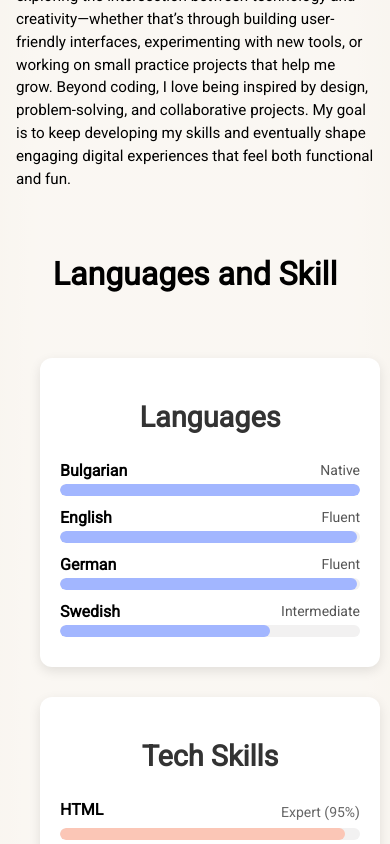
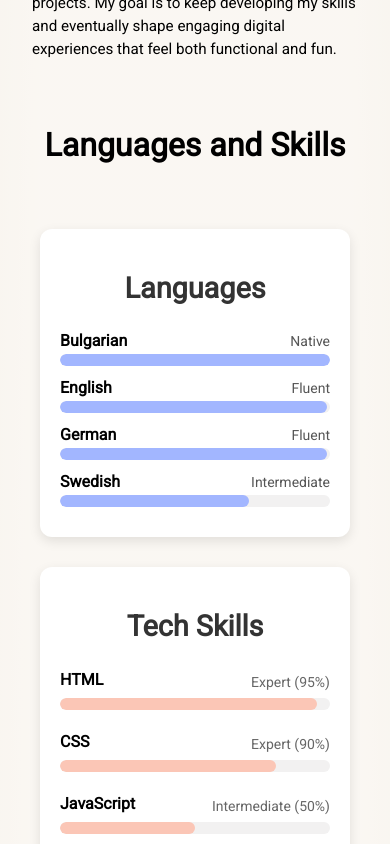
Before and after one commit to monika-hyperisland/Personal-page, a plain HTML site: page index.html in a window 390 px wide. Shown: the part 800-1644 px from the top of the page. Drawn offline with Linux system fonts and the light colour scheme.

Commit message:
fix resposive layout

```diff
--- a/index.html
+++ b/index.html
@@ -7,7 +7,6 @@
     <meta name="viewport" content="width=device-width, initial-scale=1.0">
     <link rel="stylesheet" href="./style.css">
     <link href="https://fonts.googleapis.com/css2?family=Roboto&display=swap" rel="stylesheet">
-
 
     <title>MonikaKolev</title>
 </head>
@@ -28,7 +27,9 @@
         <div class="line"></div>
         <section id="about" class="about">
             <div class="profile">
+                <div class="profile-img-container">
                 <img src="images/me.png" class="circle-img" alt="Profile Picture">
+                </div>
                 <div class="location">
                     <svg xmlns="http://www.w3.org/2000/svg" class="icon" viewBox="0 0 24 24" fill="currentColor">
                         <path
@@ -58,7 +59,7 @@
         </section>
 
         <section class="skills-section">
-            <div class="ls">Languages and Skill</div>
+            <div class="ls">Languages and Skills</div>
             <div class="tables">
                 <div class="languages-wrapper">
                     <h2>Languages</h2>
@@ -106,7 +107,7 @@
                 </div>
                 <div class="skills-wrapper">
                     <h2>Tech Skills</h2>
-                    <div class="technical-skills ">
+                    <div class="technical-skills">
                         <div class="skill">
                             <div class="skill-header">
                                 <span class="skill-name">HTML </span>
--- a/style.css
+++ b/style.css
@@ -206,7 +206,7 @@ body {
   gap: 48px;
 }
 
-.aboutme {
+.aboutme  {
   max-width: 600px;
   text-align: left;
 }
@@ -233,21 +233,17 @@ body {
 }
 
 .tables {
-  display: flex;
-  justify-content: center;
-  gap: 48px;
+  display: grid;
+  grid-template-columns: repeat(auto-fit, minmax(300px, 1fr)); /* like love-grid */
+  gap: 48px;                 /* space between the two boxes */
   max-width: 1200px;
   margin: 0 auto;
   padding: 40px 20px;
-  flex-wrap: wrap;
 }
 
 .languages-wrapper,
 .skills-wrapper {
-  flex: 1 1 480px;
-  max-width: 480px;
-  min-width: 300px;
-  margin: 0 auto;
+  /* no flex here anymore */
   padding: 20px;
   background: #ffffff;
   border-radius: 12px;
@@ -480,15 +476,10 @@ svg {
 }
 
 /* Responsive adjustments */
+
 @media (max-width: 900px) {
-  .about {
-    flex-direction: column;
-    align-items: center;
-    text-align: center;
-  }
-
   .tables {
-    flex-direction: column;
+    flex-direction: column; /* stack boxes vertically */
     gap: 30px;
     padding: 20px;
   }
@@ -498,7 +489,14 @@ svg {
     max-width: 100%;
     flex: 1 1 100%;
   }
-
+  .about {
+    flex-direction: column;
+    align-items: center;
+    text-align: center;
+  }
+  .love {
+    margin: 20px auto;
+  }
   .love-grid {
     grid-template-columns: 1fr;
   }
@@ -523,14 +521,14 @@ svg {
   .profile-img-container {
     width: 140px;
   }
-
-  .aboutme h1 {
+ .aboutme h1 {
     font-size: 1.8rem;
+    padding: 0 2rem;
   }
 
   .aboutme p {
     font-size: 0.95rem;
-    padding: 0 1rem;
+    padding: 0 2rem;
   }
 
   h1 { font-size: 1.8rem; }
```
